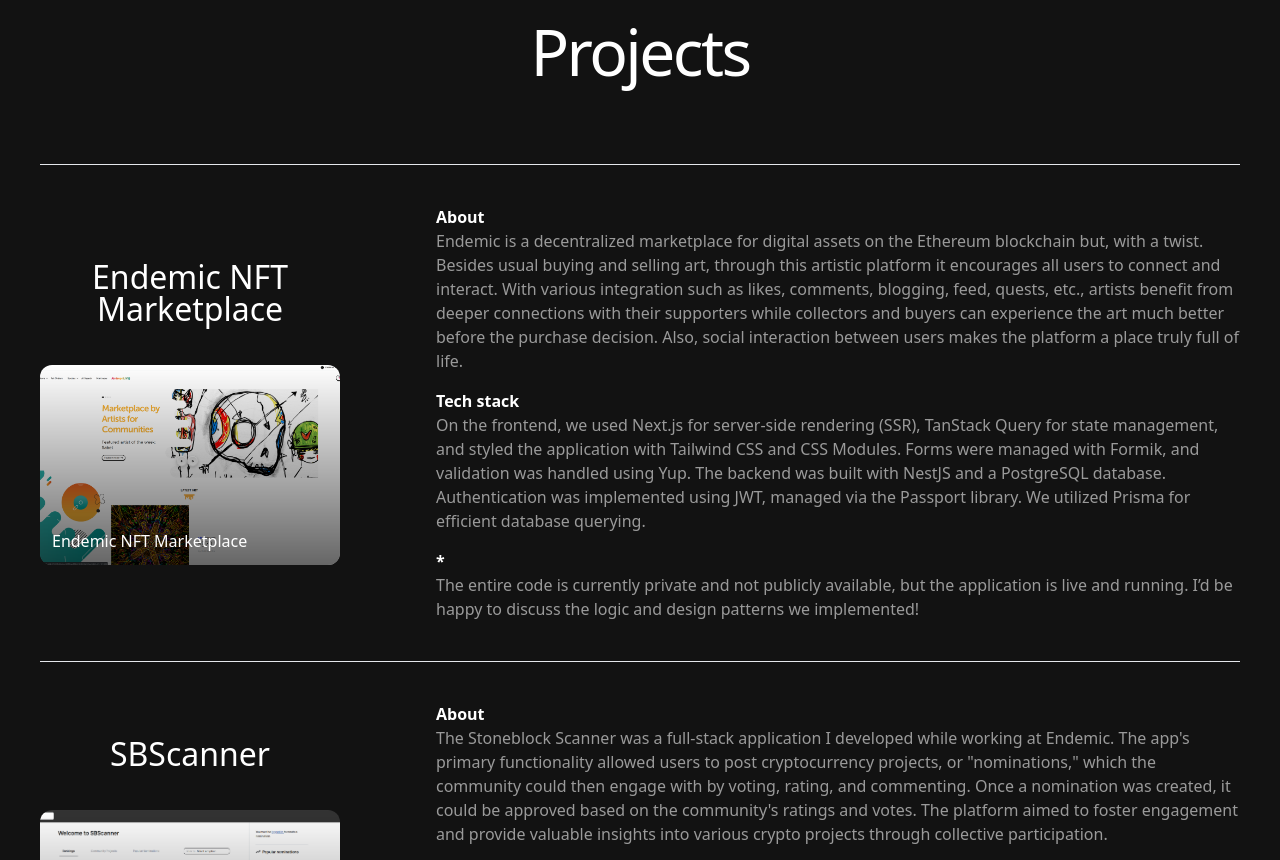
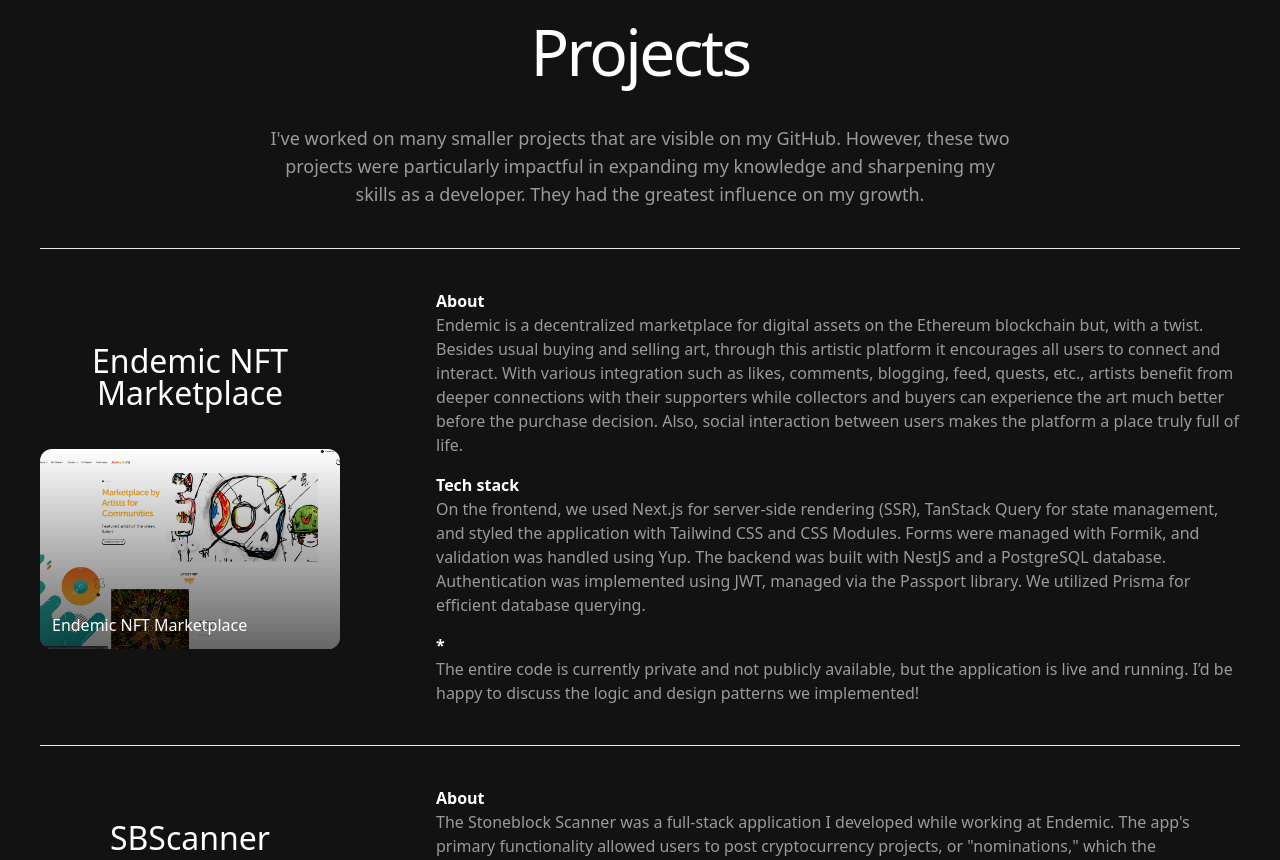
Before and after one commit to Gigi998/portfolio, a Next.js app: page / in a window 1280 px wide. Shown: the part 780-1640 px from the top of the page. Built offline with nearby package versions, Linux system fonts and the light colour scheme.

Commit message:
add additional projects info section

```diff
--- a/src/app/(components)/Application/Project/ProjectsContainer/ProjectsContainer.tsx
+++ b/src/app/(components)/Application/Project/ProjectsContainer/ProjectsContainer.tsx
@@ -4,6 +4,12 @@
 const ProjectsContainer = async () => {
   return (
     <div className='flex flex-col justify-center gap-x-10 mt-10'>
+      <div className='text-secondary text-body-1 px-56 text-center'>
+        I've worked on many smaller projects that are visible on my GitHub.
+        However, these two projects were particularly impactful in expanding my
+        knowledge and sharpening my skills as a developer. They had the greatest
+        influence on my growth.
+      </div>
       {projects.map((project) => {
         return <ProjectItem key={project.id} {...project} />;
       })}
```
